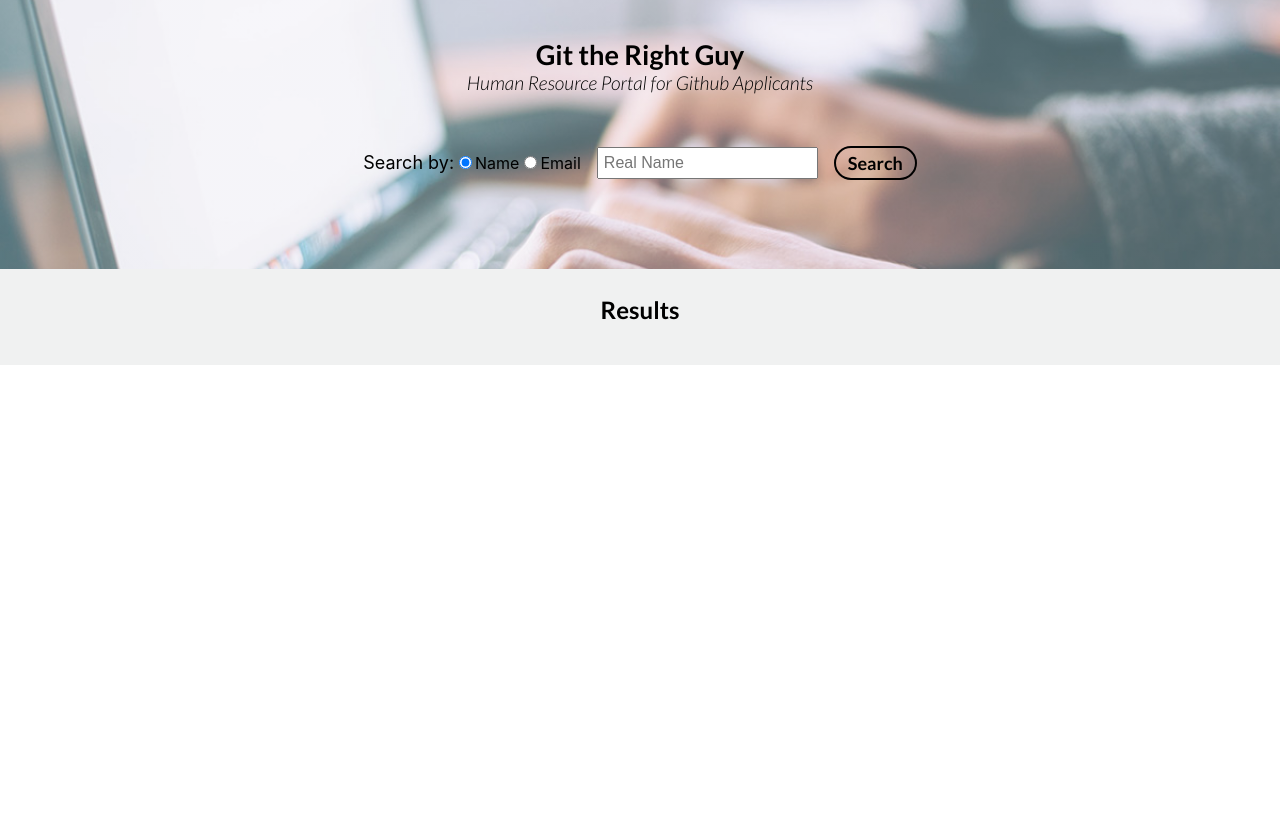
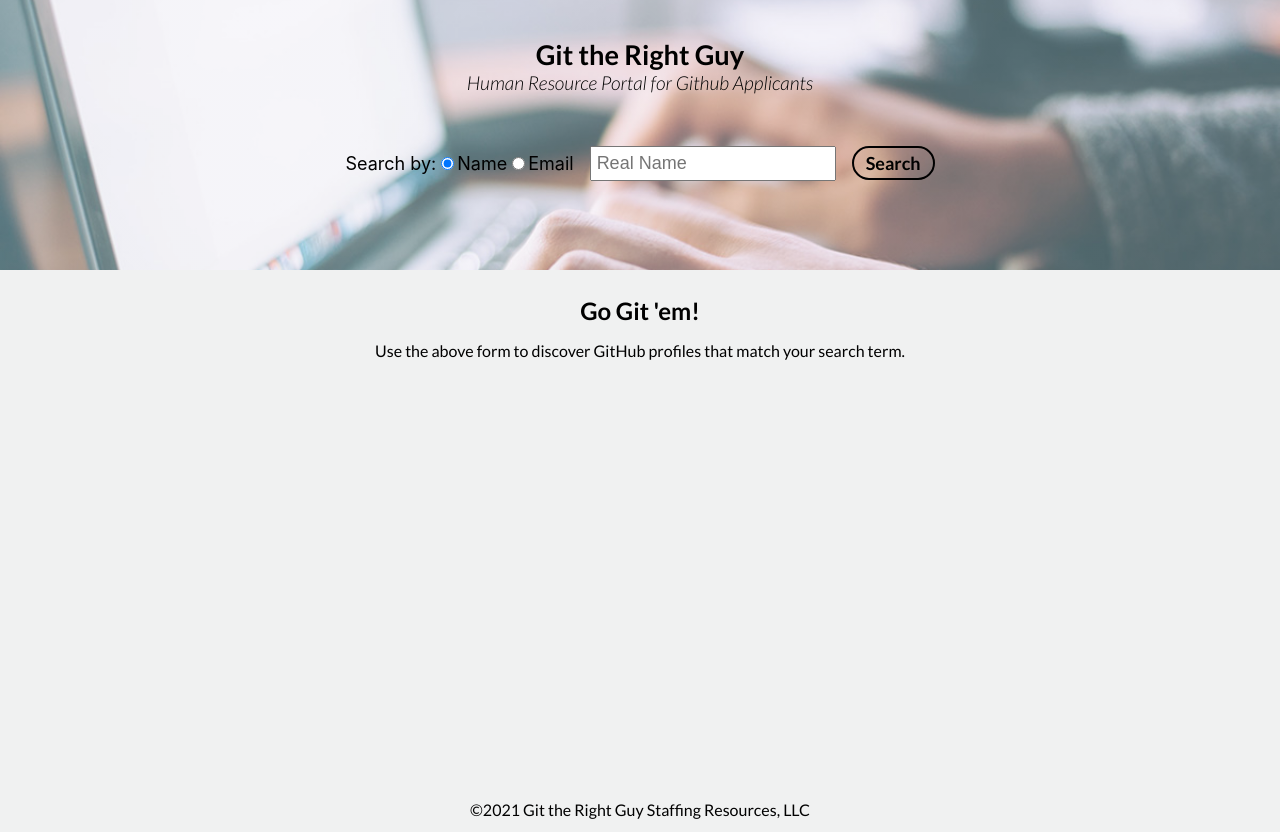
Before and after one commit to jacobleonhardt/hrGithubSearch, a React (Create React App) app in the folder frontend/hr-search/: page / in a window 1280 px wide. Before the commit the page ends 800 px from the top, so only its background shows below. Built offline with nearby package versions, Linux system fonts and the light colour scheme.

Commit message:
search by email working

```diff
--- a/frontend/hr-search/src/App.css
+++ b/frontend/hr-search/src/App.css
@@ -1,18 +1,14 @@
 .App {
   text-align: center;
   background-color: #F0F1F1;
-}
-
-.App-logo {
-  height: 40vmin;
-  pointer-events: none;
 }
 
 .content {
   display: flex;
   flex-direction: column;
   align-items: center;
-  justify-content: center;
+  /* justify-content: center; */
+  min-height: 100vh;
 }
 
 #greeting {
@@ -61,6 +57,10 @@ h5 {
   margin: 8px 0;
 }
 
+button, a {
+  cursor: pointer;
+}
+
 @media screen and (max-width: 1240px) {
   #search-results {
     width: 70%;
--- a/frontend/hr-search/src/App.js
+++ b/frontend/hr-search/src/App.js
@@ -4,6 +4,7 @@ import { useDispatch, useSelector } from 'react-redux'
 import logo from './logo.svg';
 import SearchBar from './components/searchBar'
 import Results from './components/results'
+import Footer from './components/footer';
 import { initialContent } from './store/session'
 import './App.css';
 
@@ -25,7 +26,11 @@ function App() {
           <SearchBar />
         </div>
         <div id="search-results">
-          <h3>Results</h3>
+          {results.length ? <h3>{results.length} Results</h3> :
+          <>
+            <h3>Go Git 'em!</h3>
+            <p>Use the above form to discover GitHub profiles that match your search term.</p>
+          </>}
           {results.map(result => {
             if(result.id) {
               return <Results profile={result} key={result.id}/>
@@ -35,6 +40,7 @@ function App() {
           })}
         </div>
       </main>
+      <Footer />
     </div>
   );
 }
--- /dev/null
+++ b/frontend/hr-search/src/components/footer/footer.css
@@ -0,0 +1,3 @@
+footer {
+    margin-bottom: 1%;
+}
--- /dev/null
+++ b/frontend/hr-search/src/components/footer/index.js
@@ -0,0 +1,12 @@
+import React from 'react'
+import './footer.css'
+
+const Footer = () => {
+    return (
+        <footer>
+            <p>©2021 Git the Right Guy Staffing Resources, LLC</p>
+        </footer>
+    )
+}
+
+export default Footer
--- a/frontend/hr-search/src/components/results/index.js
+++ b/frontend/hr-search/src/components/results/index.js
@@ -1,4 +1,4 @@
-import React, { useEffect } from 'react'
+import React from 'react'
 import './results.css'
 
 const Results = ({ profile }) => {
@@ -6,6 +6,7 @@ const Results = ({ profile }) => {
     const openProfile = () => {
         window.open(profile.html_url, '_blank')
     }
+
     return (
         <section className="profile">
             <div className="left">
--- a/frontend/hr-search/src/components/searchBar/searchbar.css
+++ b/frontend/hr-search/src/components/searchBar/searchbar.css
@@ -13,14 +13,15 @@ form {
     padding: 0px 8px;
 }
 
-#search-type label{
-    font-size: 16px;
+#search-type label {
+    cursor: pointer;
+    font-size: 18px;
 }
 
 #search-field input, #submit-button button {
     padding: 5px;
     margin: 0px 8px;
-    font-size: 16px;
+    font-size: 18px;
 }
 
 
--- a/frontend/hr-search/src/index.css
+++ b/frontend/hr-search/src/index.css
@@ -5,6 +5,7 @@ body {
     sans-serif;
   -webkit-font-smoothing: antialiased;
   -moz-osx-font-smoothing: grayscale;
+  background-color: #F0F1F1;
 }
 
 code {
--- a/frontend/hr-search/src/store/session.js
+++ b/frontend/hr-search/src/store/session.js
@@ -46,14 +46,15 @@ export const searchContent = (searchTerm) => async(dispatch) => {
     result.items.forEach( async(item) => {
         const find = await fetch(`https://api.github.com/users/${item.login}`)
         const profile = await find.json()
-        arr.push(profile)
+        if(arr.length < 10) {
+            arr.push(profile)
+        }
     });
 
+    console.log('>>>>>>>>>', arr)
     if(request.message) {
         throw new Error(request.message)
     }
-
-    console.log('>>>>>>>>', arr.slice(0,10))
 
     setTimeout(() => {
         dispatch(getBySearch(arr))
```
